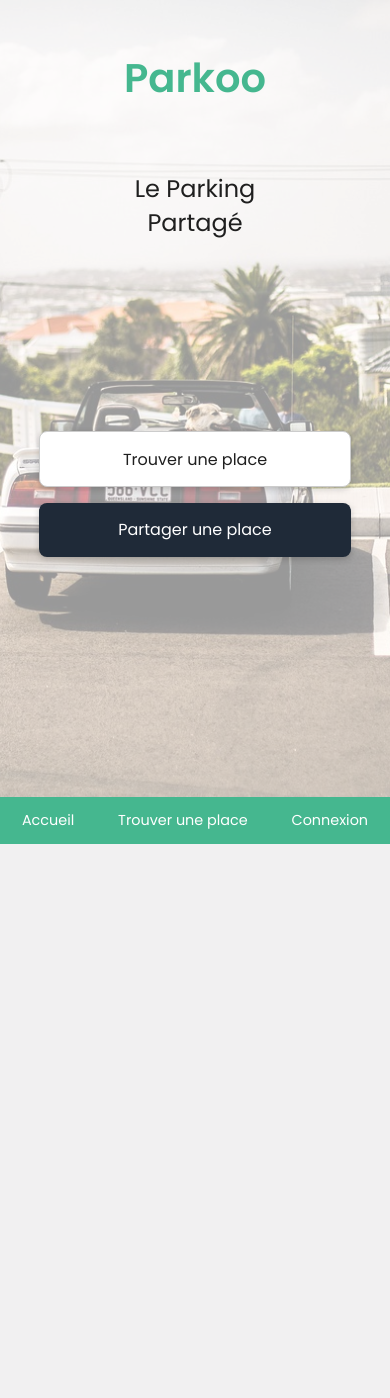
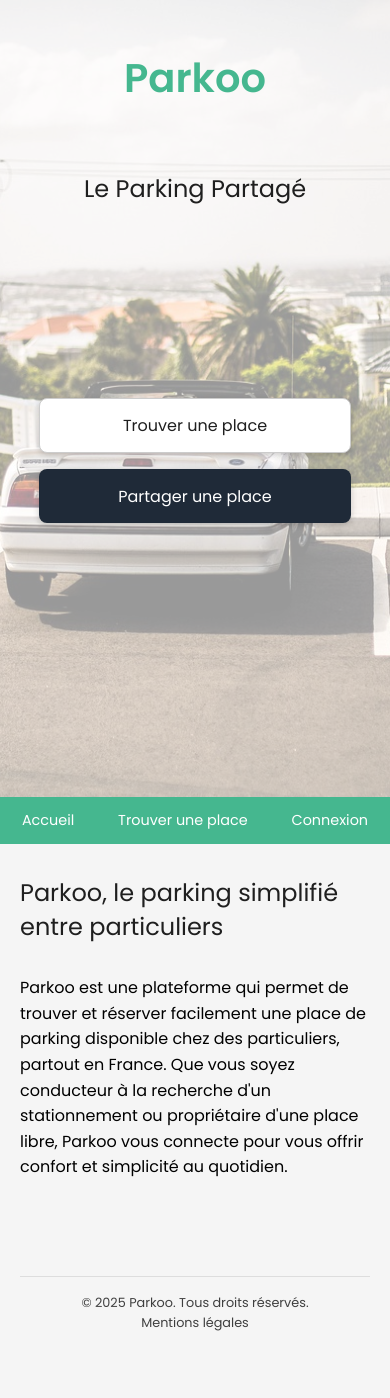
Before and after one commit to Christophe741/Parkoo, a PHP site: page / in a window 390 px wide. Before the commit the page ends 844 px from the top, so only its background shows below. Run offline with PHP 8.4, Linux system fonts and the light colour scheme.

Commit message:
mise à jour de la page d'accueil desktop et mobile

```diff
--- a/index.php
+++ b/index.php
@@ -12,9 +12,9 @@
   <header class="desktop-header">
   <a href="index.php" class="logo">Parkoo</a>
   <nav class="desktop-nav">
-    <a href="#">Accueil</a>
     <a href="#">Trouver une place</a>
-    <a href="#">Connexion</a>
+    <a href="#">Partager une place</a>
+    <a href="#">Se connecter</a>
   </nav>
 </header>
 
@@ -22,7 +22,7 @@
   <h1 class="logo">Parkoo</h1>
 
   <section class="search_section">
-    <h2 class="subtitle">Le Parking<br />Partagé</h2>
+    <h2 class="subtitle">Le Parking Partagé</h2>
 
     <div class="hero__buttons">
       <a href="#" class="btn btn--light">Trouver une place</a>
@@ -30,16 +30,27 @@
     </div>
   </section>
 </main>
-
+  <section class="about">
+    <h2 class="subtitle">Parkoo, le parking simplifié entre particuliers</h2>
+    <p>
+      Parkoo est une plateforme qui permet de trouver et réserver facilement
+      une place de parking disponible chez des particuliers, partout en France.
+      Que vous soyez conducteur à la recherche d'un stationnement ou propriétaire
+      d'une place libre, Parkoo vous connecte pour vous offrir confort et simplicité
+      au quotidien.
+    </p>
+  </section>
   <nav class="bottom-nav">
     <a href="#">Accueil</a>
     <a href="#">Trouver une place</a>
     <a href="#">Connexion</a>
   </nav>
 
-  <footer class="desktop-footer">
-  <p>&copy; 2025 Parkoo. Tous droits réservés.</p>
-  <a href="#" class="legal">Mentions légales</a>
+  <footer class="footer">
+    <div class = "footer-container">
+      <p>&copy; 2025 Parkoo. Tous droits réservés.</p>
+      <a href="#" class="legal">Mentions légales</a>
+    </div>
 </footer>
 
 </body>
--- a/style.css
+++ b/style.css
@@ -74,6 +74,11 @@ body {
   color: #fff;
 }
 
+.about {
+  padding: 2rem 1.25rem 4rem;
+  line-height: 1.6;
+}
+
 .bottom-nav {
   position: fixed;
   bottom: 0;
@@ -91,13 +96,39 @@ body {
   font-weight: 500;
 }
 
-.desktop-footer {
-  display: none;
+.footer {
+  padding: 2rem 1.25rem 3rem;
+  background-color: #f5f5f5;
 }
+
+.footer-container {
+  display: flex;
+  flex-direction: column;
+  justify-content: space-between;
+  font-size: 0.8rem;
+  text-align: center;
+  line-height: 1.6;
+  color: #3f3f3f;
+  padding: 1rem;
+  border-top: 1px solid #ddd;
+}
+
+.footer a {
+  text-decoration: none;
+  color: inherit;
+}
+
 /*---------- MEDIA QUERIES ----------*/
 @media (min-width: 768px) {
+  body {
+    display: flex;
+    flex-direction: column;
+    min-height: 100vh;
+  }
+
   .hero {
     background: none;
+    height: auto;
   }
 
   .hero .logo {
@@ -131,6 +162,7 @@ body {
   }
 
   .subtitle {
+    text-align: center;
     margin-top: 1rem;
     font-weight: 600;
   }
@@ -148,19 +180,24 @@ body {
     padding-bottom: 2rem;
   }
 
+  .about {
+    flex: 1;
+    padding: 2rem 1.25rem 4rem;
+    max-width: 720px;
+    margin: 0 auto;
+    line-height: 1.6;
+  }
+
   .bottom-nav {
     display: none;
   }
 
-  .desktop-footer {
-    display: flex;
-    text-align: center;
-    justify-content: space-between;
-    padding: 1rem;
-    border-top: 1px solid #ddd;
-    font-size: 0.6rem;
-    background-color: #f5f5f5;
-    color: #000;
+  .footer {
+    padding: 0;
+  }
+
+  .footer-container {
+    flex-direction: row;
   }
 
   .legal {
```
